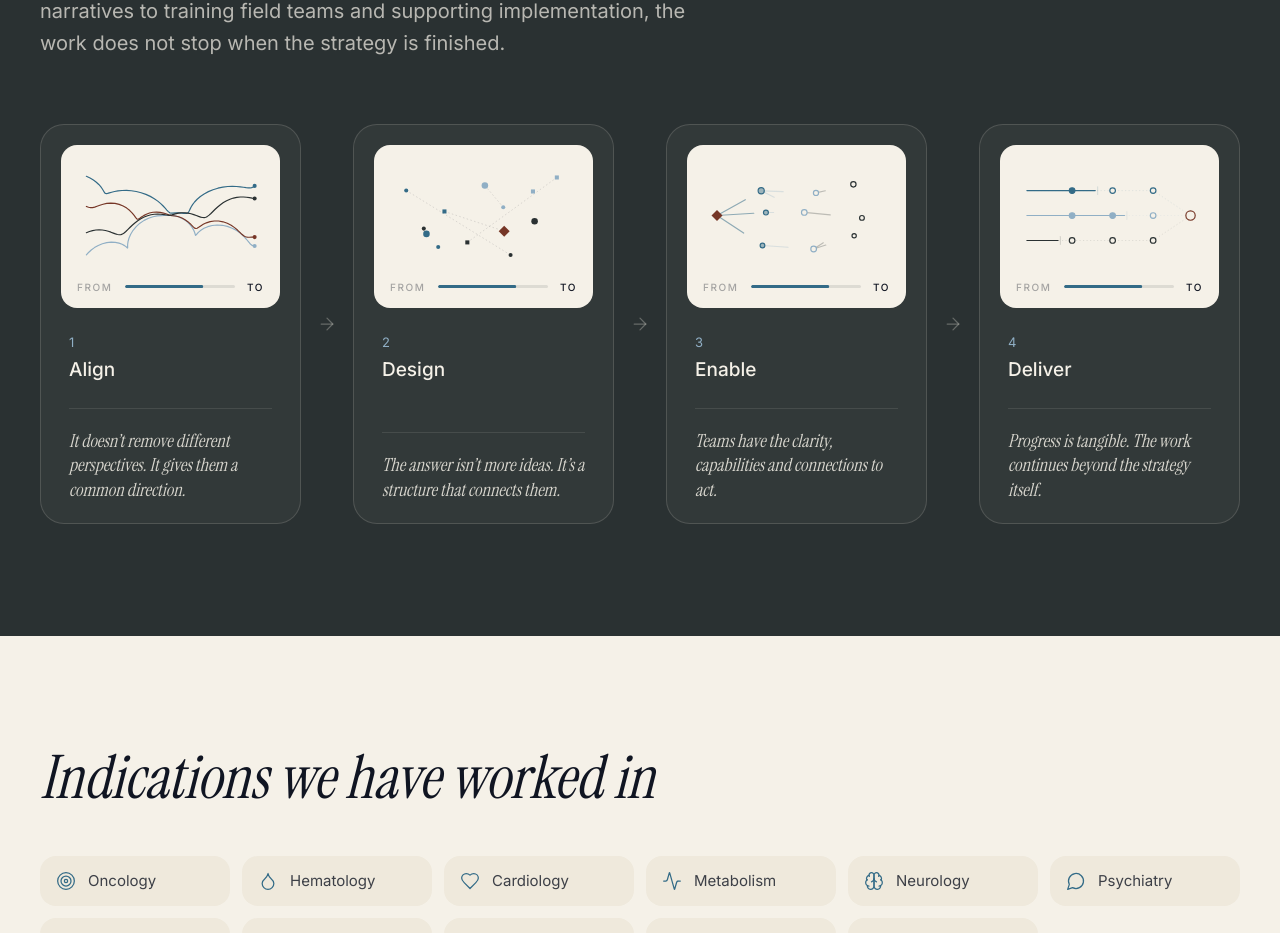
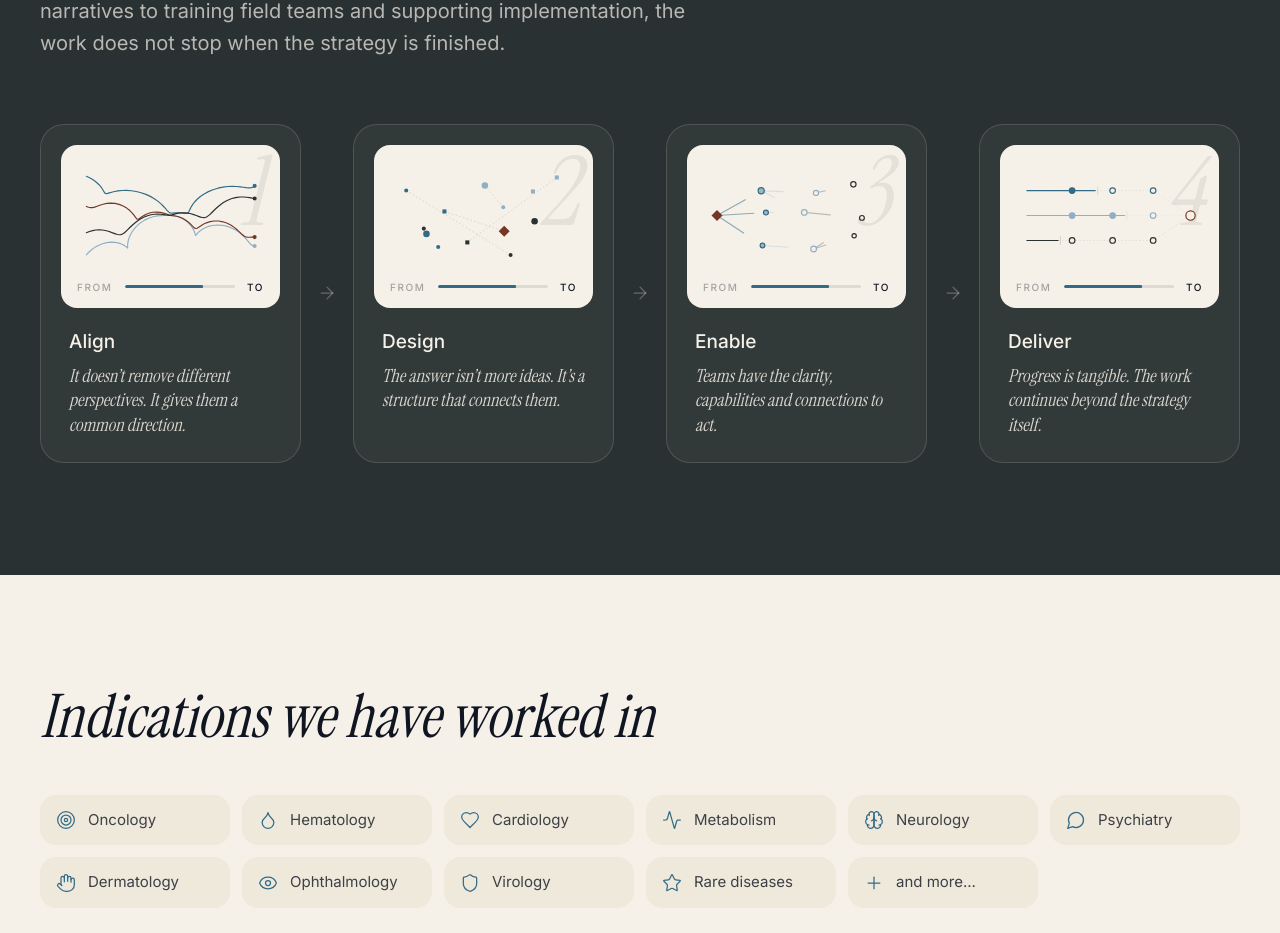
Before and after one commit to Nikolaj1337-maker/augovia, a Next.js app: page / in a window 1280 px wide. Shown: the part 3294-4227 px from the top of the page. Built offline with nearby package versions, Linux system fonts and the light colour scheme.

Commit message:
v15
Imprint / privavy
Animation optimization

```diff
--- a/app/privacy/page.tsx
+++ b/app/privacy/page.tsx
@@ -16,11 +16,15 @@ export default function PrivacyPage() {
   const c = site.company;
   const p = site.privacy;
 
+  // IONOS is listed once if it provides both the domain and the mailbox
+  const mailboxIsIonos = /ionos/i.test(p.mailboxProvider);
   const recipients = [
     "Vercel Inc., USA (website hosting)",
     "Resend, Inc., USA (delivery of contact form messages)",
-    "IONOS SE, Germany (domain management)",
-    ...(p.mailboxProvider ? [`${p.mailboxProvider} (company mailbox)`] : []),
+    mailboxIsIonos
+      ? "IONOS SE, Germany (domain management and company mailbox)"
+      : "IONOS SE, Germany (domain management)",
+    ...(p.mailboxProvider && !mailboxIsIonos ? [`${p.mailboxProvider} (company mailbox)`] : []),
   ];
 
   return (
--- a/components/DeliveryPartnerSection.tsx
+++ b/components/DeliveryPartnerSection.tsx
@@ -76,17 +76,15 @@ export default function DeliveryPartnerSection() {
           {steps.map((step, i) => (
             <Fragment key={step.n}>
               <div className="mx-auto flex h-full w-full min-w-0 max-w-md flex-col rounded-3xl border border-ivory/15 bg-ivory/[0.04] p-5 lg:max-w-none">
-                <ProcessPanel label={step.label} state={state}>
+                <ProcessPanel label={step.label} state={state} number={step.n}>
                   <step.Illustration state={state} />
                 </ProcessPanel>
-                <div className="px-2">
-                  <p className="mt-6 text-[13px] leading-5 text-mist">{step.n}</p>
-                  <h3 className="mt-1 min-h-[1.75rem] text-[19px] font-medium leading-7">
+                {/* Heading and quote sit at the same fixed distances in every card */}
+                <div className="px-2 pb-1">
+                  <h3 className="mt-5 text-[19px] font-medium leading-7">
                     {step.title}
                   </h3>
-                </div>
-                <div className="mx-2 mt-auto pt-6">
-                  <p className="border-t border-ivory/10 pt-5 font-serif text-[18px] italic leading-snug text-ivory/85">
+                  <p className="mt-2 font-serif text-[18px] italic leading-snug text-ivory/85">
                     {step.quote}
                   </p>
                 </div>
--- a/components/process/ProcessPanel.tsx
+++ b/components/process/ProcessPanel.tsx
@@ -6,23 +6,40 @@ import { COLORS } from "./palette";
 export function ProcessPanel({
   label,
   state,
+  number,
   children,
 }: {
   label: string;
   state: CycleState;
+  /** Step number, shown large in the background (as in "What we do") */
+  number?: string;
   children?: ReactNode;
 }) {
   return (
-    <div role="img" aria-label={label} className="rounded-2xl bg-ivory p-4">
+    <div
+      role="img"
+      aria-label={number ? `Step ${number}: ${label}` : label}
+      className="relative overflow-hidden rounded-2xl bg-ivory p-4"
+    >
+      {number && (
+        <span
+          className="pointer-events-none absolute right-4 top-0 select-none font-serif text-8xl italic leading-none text-ink/[0.07]"
+          aria-hidden="true"
+        >
+          {number}
+        </span>
+      )}
       <svg
         viewBox="0 0 240 140"
-        className="block h-auto w-full"
+        className="relative block h-auto w-full"
         fill="none"
         aria-hidden="true"
       >
         <g opacity={state.opacity}>{children}</g>
       </svg>
-      <FromToBar state={state} />
+      <div className="relative">
+        <FromToBar state={state} />
+      </div>
     </div>
   );
 }
--- a/lib/site.ts
+++ b/lib/site.ts
@@ -34,7 +34,7 @@ export const site = {
     phone: "",
     // The register court, e.g. "Amtsgericht Mainz (Mainz Local Court)".
     // If "", only the registration number is shown.
-    registerCourt: "",
+    registerCourt: "Amtsgericht Mainz (Mainz Local Court)",
     businessId: "",
     regulatory: "",
     editorialResponsible:
@@ -46,7 +46,7 @@ export const site = {
     lastUpdated: "October 2026",
     // Optional: the provider of your company mailbox, e.g. "IONOS SE".
     // If "", it is not named on the Privacy page.
-    mailboxProvider: "",
+    mailboxProvider: "IONOS SE",
     supervisoryAuthority:
       "The State Commissioner for Data Protection and Freedom of Information of Rhineland-Palatinate (Der Landesbeauftragte für den Datenschutz und die Informationsfreiheit Rheinland-Pfalz), Hintere Bleiche 34, 55116 Mainz",
   },
```
